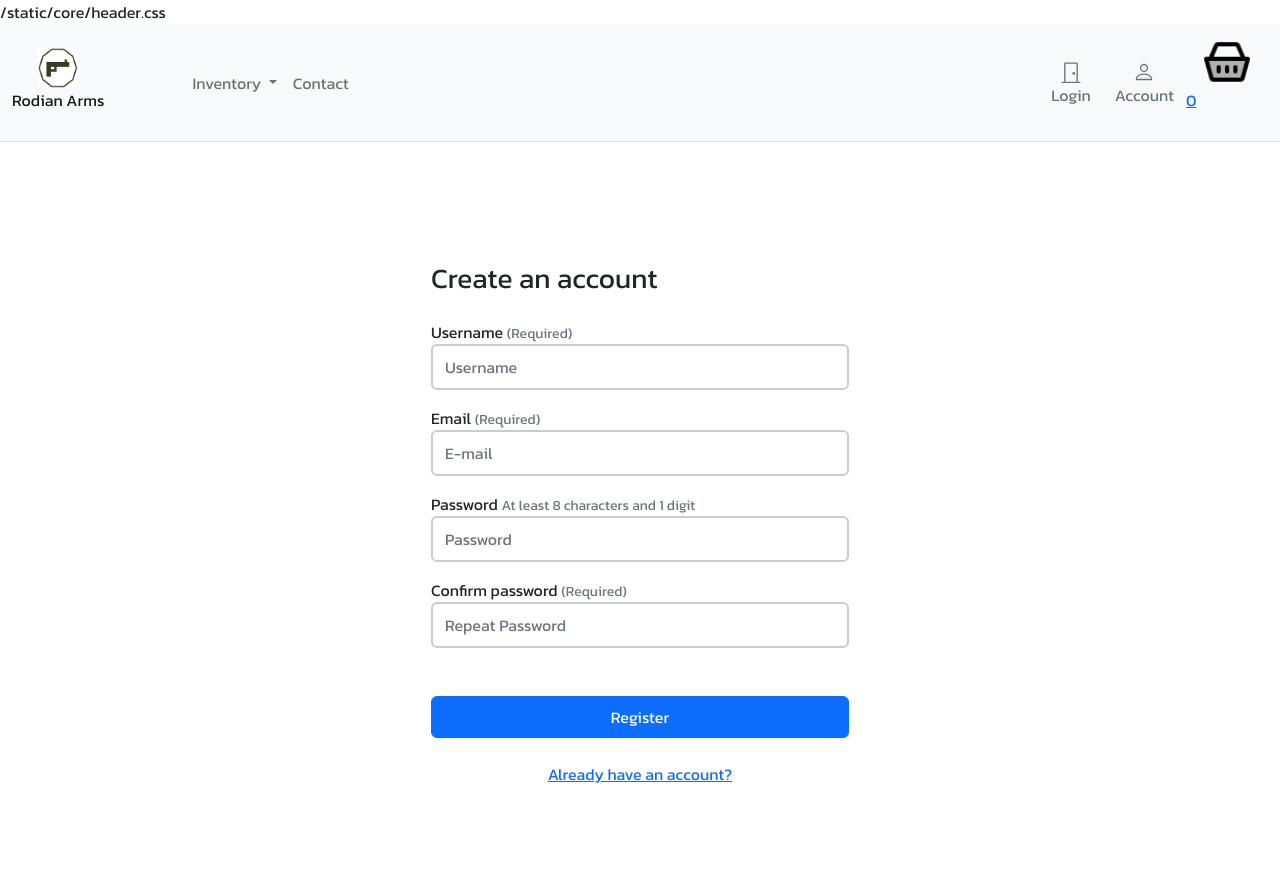
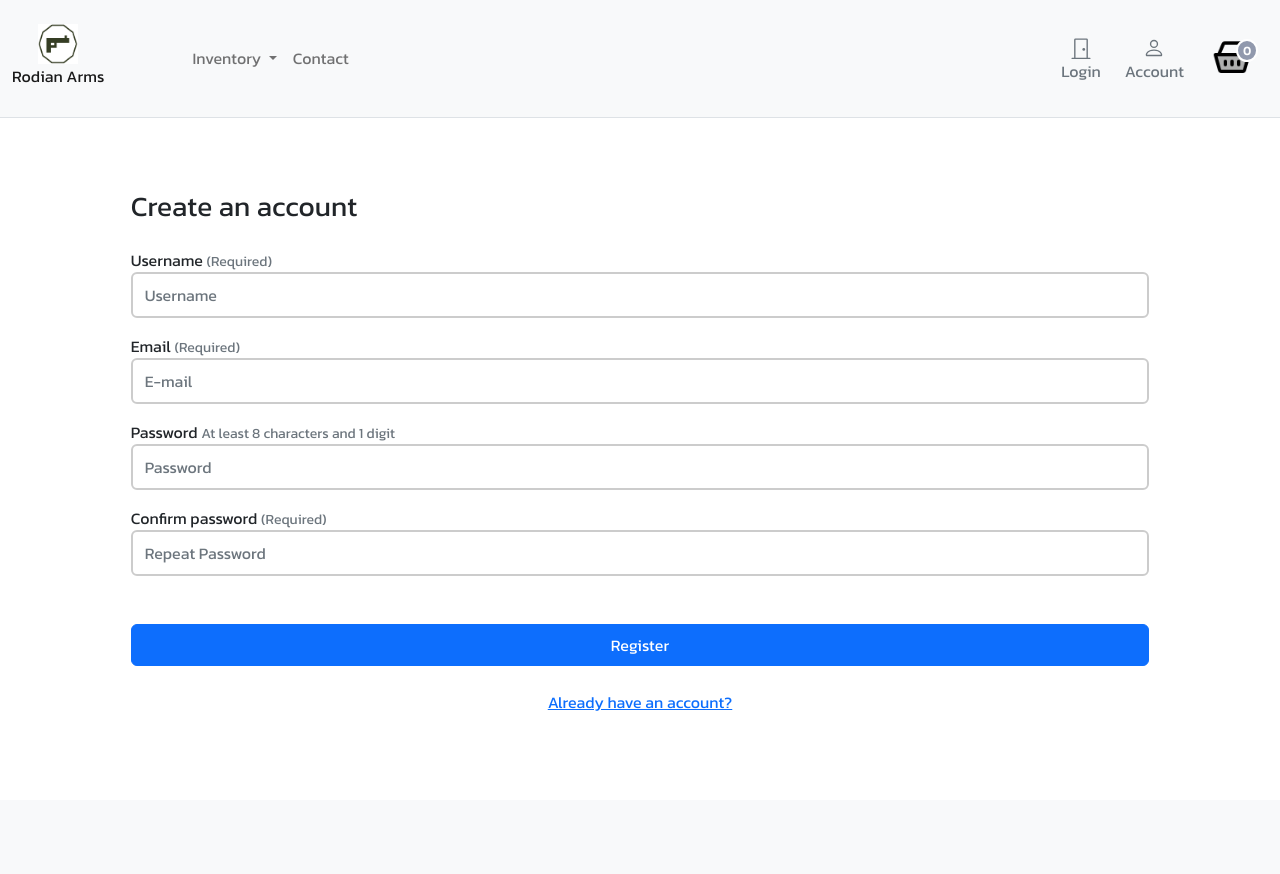
Before and after one commit to LisaS7/Django-Shop, a Django app: page /account/register/ in a window 1280 px wide. After the commit the page ends 711 px from the top, so only its background shows below. Run offline with Django 4.2, Linux system fonts and the light colour scheme; data comes from the database, SQL or seed files in the repository.

Commit message:
Refactoring account templates

```diff
--- a/templates/account/account_base.html
+++ b/templates/account/account_base.html
@@ -3,3 +3,21 @@
 {% block stylesheet %}
     {% static 'account/form.css' %}
 {% endblock stylesheet %}
+{% block content %}
+    <div class="container-fluid">
+        <div class="row no-gutter">
+            <div class="col-md-12">
+                <div class="login d-flex align-items-center py-5">
+                    <div class="container">
+                        <div class="row">
+                            <div class="col-12 col-lg-6  mx-auto">
+                                {% block form %}
+                                {% endblock form %}
+                            </div>
+                        </div>
+                    </div>
+                </div>
+            </div>
+        </div>
+    </div>
+{% endblock content %}
--- a/templates/account/registration/register.html
+++ b/templates/account/registration/register.html
@@ -1,19 +1,9 @@
-{% extends "../../base.html" %}
-{% load static %}
-{% block stylesheet %}
-    {% static 'account/form.css' %}
-{% endblock stylesheet %}
+{% extends "../account_base.html" %}
 {% block title %}
     Register
 {% endblock title %}
 {% block content %}
-    <div class="container-fluid">
-        <div class="row no-gutter">
-            <div class="col-md-12">
-                <div class="login d-flex align-items-center py-5">
-                    <div class="container">
-                        <div class="row">
-                            <div class="col-12 col-lg-7 mx-auto">
+    {% block form %}
         <form class="p-4 rounded col-lg-10 mx-auto" action="." method="post">
             {% csrf_token %}
             <h3 class="mb-4 font-weight-bold">Create an account</h3>
@@ -52,11 +42,5 @@
                 <a href="">Already have an account?</a>  {% comment %} {% url "account:login" %} {% endcomment %}
             </p>
         </form>
-                            </div>
-                        </div>
-                    </div>
-                </div>
-            </div>
-        </div>
-    </div>
+    {% endblock form %}
 {% endblock content %}
--- a/templates/base.html
+++ b/templates/base.html
@@ -15,10 +15,13 @@
           rel="stylesheet"
           integrity="sha384-0evHe/X+R7YkIZDRvuzKMRqM+OrBnVFBL6DOitfPri4tjfHxaWutUpFmBp4vmVor"
           crossorigin="anonymous"/>
+    <link rel="stylesheet" type="text/css" href="{% static 'core/style.css' %}" />
+    <link rel="stylesheet"
+          type="text/css"
+          href="{% static 'core/header.css' %}"/>
     <link rel="stylesheet"
           type="text/css"
           href="{% block stylesheet %}{% endblock stylesheet %}"/>
-    <link rel="stylesheet" type="text/css" href="{% static 'core/style.css' %}" />
     <script src="https://code.jquery.com/jquery-3.6.0.min.js" integrity="sha256-/xUj+3OJU5yExlq6GSYGSHk7tPXikynS7ogEvDej/m4=" crossorigin="anonymous"></script>
   </head>
   <body>
--- a/templates/header.html
+++ b/templates/header.html
@@ -1,7 +1,4 @@
 {% load static %}
-{% block stylesheet %}
-  {% static 'core/header.css' %}
-{% endblock stylesheet %}
 <nav class="navbar navbar-expand-md navbar-light bg-light border-bottom">
   <div class="container-fluid">
     <a class="navbar-brand text-center pt-3" href="{% url "store:home" %}">
```
Also changed, not shown: templates/account/login.html (+4 -24 lines). Lines whose indentation alone changed are shown as unchanged.
